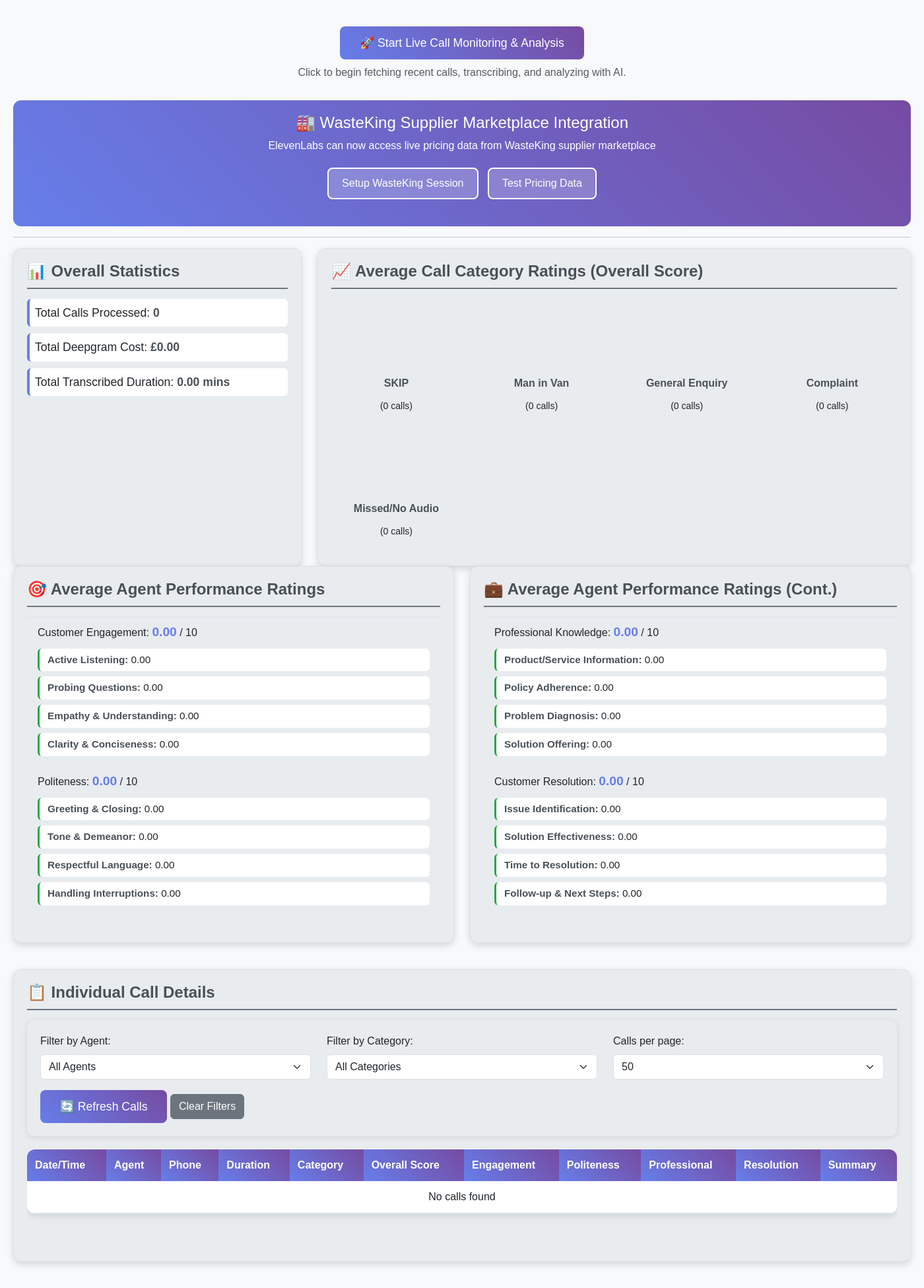
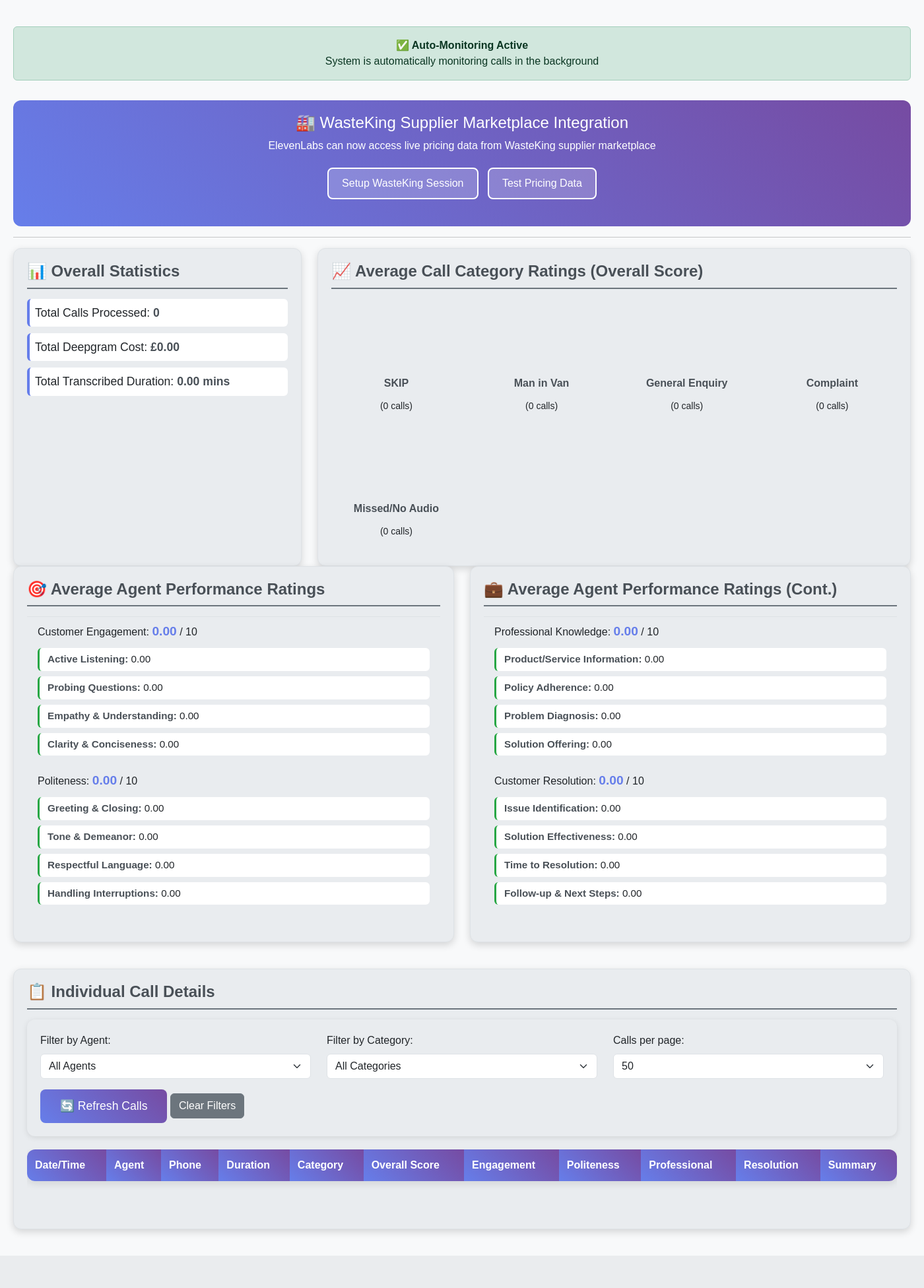
Before and after one commit to kanchang12/sunmotors, a Flask app: page / in a window 1400 px wide; the page is wider, and only the part inside the window is pictured. Shown: the part 100-2052 px from the top of that part at 66% size. After the commit the page ends 2003 px from the top of that part, so only its background shows below. Run offline with Flask 3, Linux system fonts and the light colour scheme; data that the repository does not hold is empty; some libraries are stand-ins or nearby versions.

Commit message:
Update index.html

```diff
--- a/templates/index.html
+++ b/templates/index.html
@@ -239,10 +239,10 @@
         </div>
 
         <div class="button-container">
-            <button class="btn btn-primary btn-lg" id="fetchCallsButton">
-                🚀 Start Live Call Monitoring & Analysis
-            </button>
-            <p class="mt-2 text-muted">Click to begin fetching recent calls, transcribing, and analyzing with AI.</p>
+            <div class="alert alert-success">
+                <strong>✅ Auto-Monitoring Active</strong><br>
+                System is automatically monitoring calls in the background
+            </div>
         </div>
 
         <!-- WasteKing Integration Section -->
```
